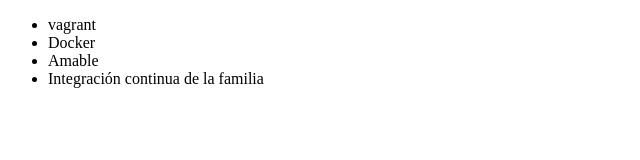
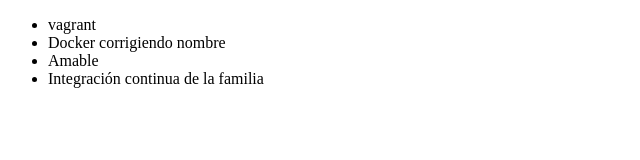
Before and after one commit to sindy3/alura-git, a plain HTML site: page index.html in a window 1280 px wide. Shown: the whole page, without its empty margins (0-640 px from the left). Drawn offline with Linux system fonts and the light colour scheme.

Commit message:
corrigiendo curso

```diff
--- a/index.html
+++ b/index.html
@@ -7,7 +7,7 @@
     <body>
         <ul>
             <li>vagrant</li>
-            <li>Docker</li>
+            <li>Docker corrigiendo nombre</li>
             <li>Amable</li>
             <li>Integración continua de la familia</li>
         </ul>
```
